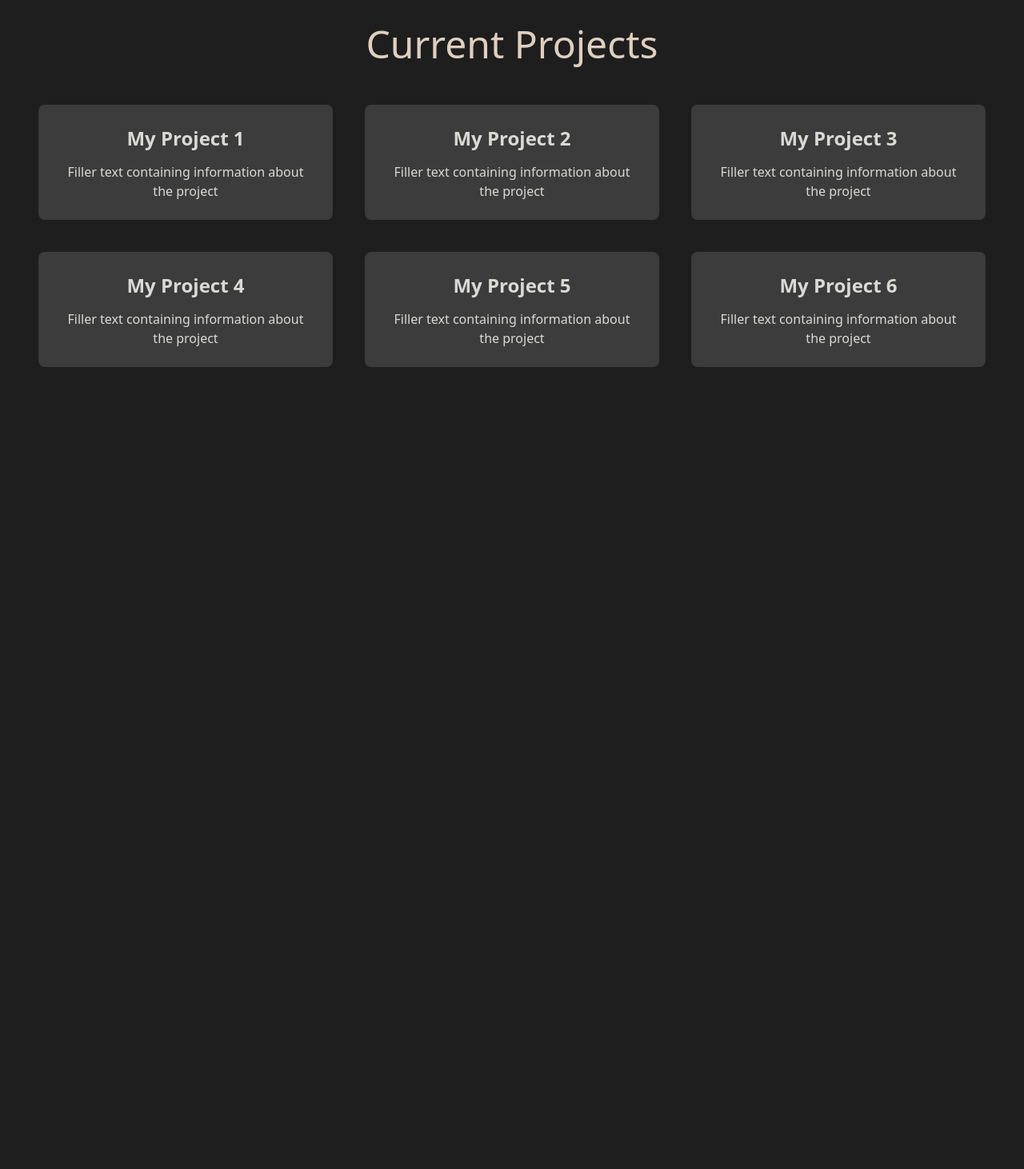
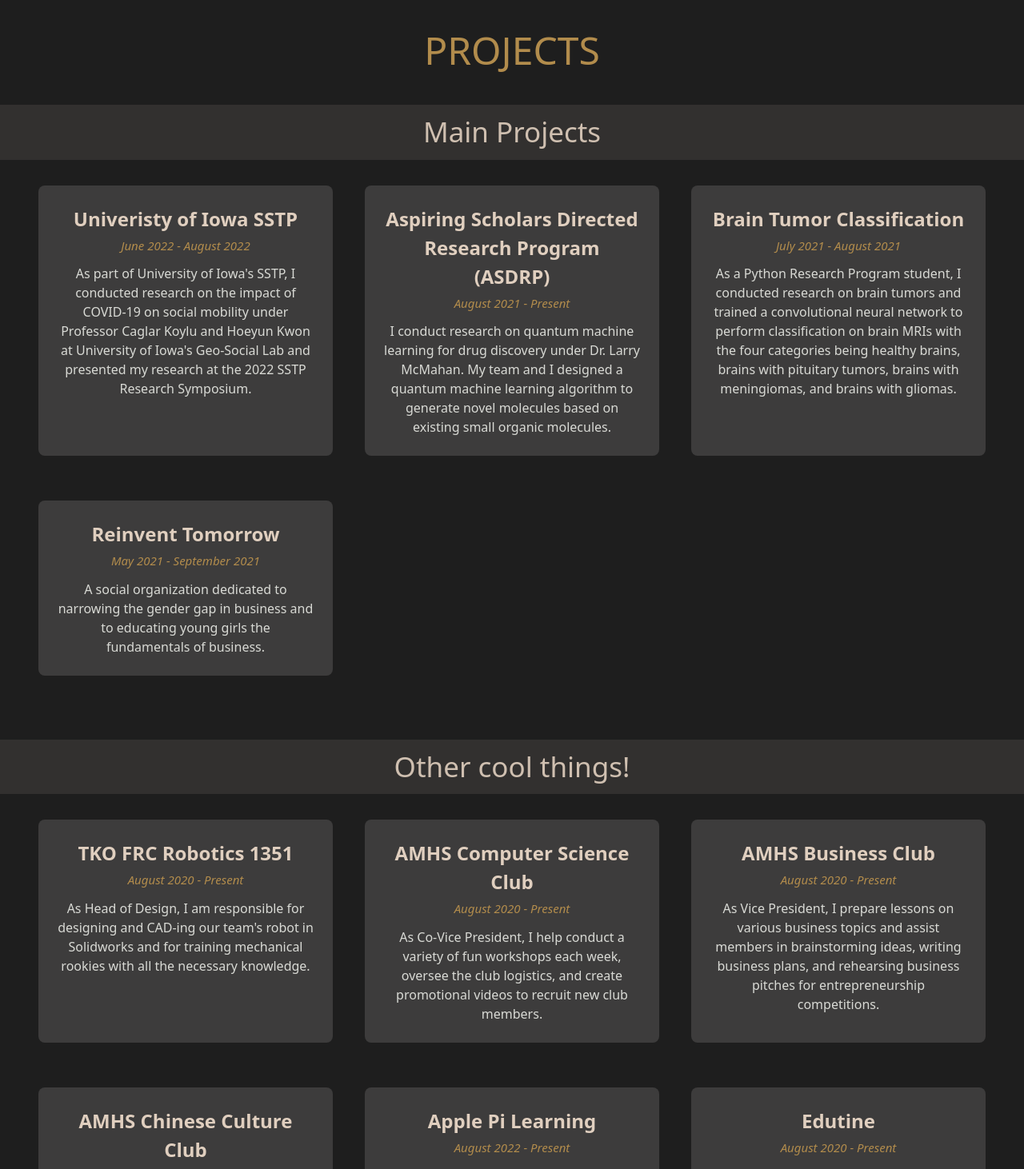
Before and after one commit to adelly13/personal-website, a Next.js app: page /projects in a window 1280 px wide. Shown: the part 120-1582 px from the top of the page at 80% size. Before the commit the page ends 800 px from the top, so only its background shows below. Built offline with nearby package versions, Linux system fonts and the light colour scheme.

Commit message:
added all info

```diff
--- a/components/nav.js
+++ b/components/nav.js
@@ -3,25 +3,25 @@
 import logo from '../public/logo.png'
 
 const links = [
+    { label: "Projects", href:"/projects"},
+    { label: "Publications", href: "/publications"},
     { label: "Blog", href: "https:blog.adelinachau.com" },
-    { label: "Projects", href:"/projects"},
-    { label: "Resume", href: "/"},
-    { label: "Publications", href: "/publications"}
+    { label: "Scrapbook", href: "https://scrapbook.hackclub.com/adelly13"},
 ]
 
 export default function Nav({ active }) {
     console.log(active)
     return (
-        <nav className="text-light-grey">
-            <ul className="flex flex-wrap justify-start items-start sm:items-center p-8 mt-6 sm:mt-0 mx-5">
+        <nav className="text-light-grey font-light">
+            <ul className="flex flex-wrap justify-start items-start sm:items-center p-8 mt-6 sm:mt-0 mx-4">
                 <Link href="/">
                     <Image src={logo} alt="adelina's logo" width="75" height="75"/>
                 </Link>
-                <ul className="grid gap-4 justify-items-center items-center grid-cols-4 grid-rows-1 text-[20px] mx-10">
+                <ul className="flex justify-items-center items-center mx-10 text-[20px]">
                     {links.map(({ href, label }) => (
                         <li key={`${href}${label}`}>
                             <Link legacyBehavior href={href}>
-                                <a className={`hover:text-gold px-4 py-2 ${active === label ?  'text-gold bg-white bg-opacity-10' : ``}$`}>
+                                <a className={`hover:text-gold px-12 py-2 ${active === label ?  'text-gold bg-white bg-opacity-10' : ``}$`}>
                                     {label}
                                 </a>
                             </Link>
--- /dev/null
+++ b/components/projectcard.js
@@ -0,0 +1,25 @@
+import Link from 'next/link'
+import Image from 'next/image'
+
+export default function ProjectCard({
+    title,
+    href,
+    description,
+    dates
+}) {
+    return (
+        <Link legacyBehavior href={href ?? '/'}>
+            <a className={`rounded-lg bg-grey text-center p-6 bg-opacity-30 ${href ? 'hover:bg-opacity-60' : 'pointer-events-none'}`}>
+                <div className={`text-[24px] font-semibold text-light-pink mb-1 ${href ? 'hover:underline hover:underline-offset-8' : ''}`}>
+                    {title}
+                </div>
+                <div className="text-gold text-[15px] italic mb-3">
+                    {dates}
+                </div>
+                <div className="text-light-grey">
+                    {description}
+                </div>
+            </a>
+        </Link>
+    )
+}
--- /dev/null
+++ b/components/publicationcard.js
@@ -0,0 +1,36 @@
+import Link from 'next/link'
+import Image from 'next/image'
+
+export default function PublicationCard({
+    journal,
+    title,
+    href,
+    href2,
+    status,
+    description
+}) {
+    return (
+        <section className="grid px-12 grid-cols-2">
+            <div className="text-[21px] p-6 text-light-grey underline underline-offset-8 decoration-light-grey/30 hover:decoration-light-grey/80">
+                <Link legacyBehavior href={href ?? '/'}>
+                    <a>
+                        {journal}
+                    </a>
+                </Link>
+            </div>
+            <Link legacyBehavior href={href2 ?? '/'}>
+                <a className={`rounded-lg bg-grey text-left p-6 bg-opacity-30 ${href2 ? 'hover:bg-opacity-60' : 'pointer-events-none'}`}>
+                    <div className={`text-[21px] text-light-pink mb-1 ${href2 ? 'hover:underline hover:underline-offset-8' : ''}`}>
+                        {title}
+                    </div>
+                    <div className="text-gold text-[15px] italic mb-3">
+                        {status}
+                    </div>
+                    <div className="text-light-grey">
+                        {description}
+                    </div>
+                </a>
+            </Link>
+        </section>
+    )
+}
--- a/pages/projects.js
+++ b/pages/projects.js
@@ -1,61 +1,84 @@
 import Nav from '../components/nav'
+import ProjectCard from '../components/projectcard'
 
 export default function Home() {
   return (
     <div>
       <Nav active="Projects"/>
-      <section className="text-[48px] text-light-pink text-center mb-10">
-        Current Projects
+      <section className="text-[48px] text-gold text-center mb-3 mt-2 font-light">
+        PROJECTS
       </section>
-      <section className="grid grid-cols-3 grid-rows-2 gap-10 mx-12">
-        <div className="rounded-lg bg-grey text-center p-6 bg-opacity-30">
-          <div className="text-[24px] font-semibold text-light-grey mb-3">
-            My Project 1
-          </div>
-          <div className="text-light-grey">
-            Filler text containing information about the project
-          </div>
+      <section className="mt-8 mb-20">
+        <div className="text-center text-light-pink text-opacity-90 mb-8 text-[35px] bg-light-pink bg-opacity-10 p-2">
+          Main Projects
         </div>
-        <div className="rounded-lg bg-grey text-center p-6 bg-opacity-30">
-          <div className="text-[24px] font-semibold text-light-grey mb-3">
-            My Project 2
-          </div>
-          <div className="text-light-grey">
-            Filler text containing information about the project
-          </div>
+        <section className="grid grid-cols-3 gap-x-10 gap-y-14 mx-12">
+          <ProjectCard
+            title="Univeristy of Iowa SSTP"
+            href="https://www.geo-social.com/blogs/Adelina_poster_2022.pdf"
+            description="As part of University of Iowa's SSTP, I conducted research on the impact of COVID-19 on social mobility under Professor Caglar Koylu and Hoeyun Kwon at University of Iowa's Geo-Social Lab and presented my research at the 2022 SSTP Research Symposium."
+            dates="June 2022 - August 2022"
+          />
+          <ProjectCard
+            title="Aspiring Scholars Directed Research Program (ASDRP)"
+            href="https://www.asdrp.org/"
+            description="I conduct research on quantum machine learning for drug discovery under Dr. Larry McMahan. My team and I designed a quantum machine learning algorithm to generate novel molecules based on existing small organic molecules."
+            dates="August 2021 - Present"
+          />
+          <ProjectCard
+            title="Brain Tumor Classification"
+            href="https://github.com/adelly13/BrainTumorClassification"
+            description="As a Python Research Program student, I conducted research on brain tumors and trained a convolutional neural network to perform classification on brain MRIs with the four categories being healthy brains, brains with pituitary tumors, brains with meningiomas, and brains with gliomas."
+            dates="July 2021 - August 2021"
+          />
+          <ProjectCard
+            title="Reinvent Tomorrow"
+            href="https://adelly13.github.io/ReinventTomorrow/"
+            description="A social organization dedicated to narrowing the gender gap in business and to educating young girls the fundamentals of business."
+            dates="May 2021 - September 2021"
+          />
+        </section>
+      </section>
+      <section className="mt-12 mb-8">
+        <div className="text-center text-light-pink text-opacity-90 mb-8 text-[35px] bg-light-pink bg-opacity-10 p-2">
+          Other cool things!
         </div>
-        <div className="rounded-lg bg-grey text-center p-6 bg-opacity-30">
-          <div className="text-[24px] font-semibold text-light-grey mb-3">
-            My Project 3
-          </div>
-          <div className="text-light-grey">
-            Filler text containing information about the project
-          </div>
-        </div>
-        <div className="rounded-lg bg-grey text-center p-6 bg-opacity-30">
-          <div className="text-[24px] font-semibold text-light-grey mb-3">
-            My Project 4
-          </div>
-          <div className="text-light-grey">
-            Filler text containing information about the project
-          </div>
-        </div>
-        <div className="rounded-lg bg-grey text-center p-6 bg-opacity-30">
-          <div className="text-[24px] font-semibold text-light-grey mb-3">
-            My Project 5
-          </div>
-          <div className="text-light-grey">
-            Filler text containing information about the project
-          </div>
-        </div>
-        <div className="rounded-lg bg-grey text-center p-6 bg-opacity-30">
-          <div className="text-[24px] font-semibold text-light-grey mb-3">
-            My Project 6
-          </div>
-          <div className="text-light-grey">
-            Filler text containing information about the project
-          </div>
-        </div>
+        <section className="grid grid-cols-3 gap-x-10 gap-y-14 mx-12">
+          <ProjectCard
+            title="TKO FRC Robotics 1351"
+            href="https://www.amhsrobotics.com/"
+            description="As Head of Design, I am responsible for designing and CAD-ing our team's robot in Solidworks and for training mechanical rookies with all the necessary knowledge."
+            dates="August 2020 - Present"
+          />
+          <ProjectCard
+            title="AMHS Computer Science Club"
+            href="https://mittycsclub.github.io/"
+            description="As Co-Vice President, I help conduct a variety of fun workshops each week, oversee the club logistics, and create promotional videos to recruit new club members."
+            dates="August 2020 - Present"
+          />
+          <ProjectCard
+            title="AMHS Business Club"
+            description="As Vice President, I prepare lessons on various business topics and assist members in brainstorming ideas, writing business plans, and rehearsing business pitches for entrepreneurship competitions."
+            dates="August 2020 - Present"
+          />
+          <ProjectCard
+            title="AMHS Chinese Culture Club"
+            description="As President, I plan events such as Paper Cutting and Calligraphy and Chinese New Year feast throughout the year to spread appreciation towards the beauty of Chinese culture."
+            dates="August 2020 - Present"
+          />
+          <ProjectCard
+            title="Apple Pi Learning"
+            href="https://www.applepiinc.com/"
+            description="I've been developing the curriculum for and teaching the Introduction to Python and Game Design class!"
+            dates="August 2022 - Present"
+          />
+          <ProjectCard
+            title="Edutine"
+            href="https://www.edutine.com/"
+            description="I've tutored K-12 students in several subjects and taught group classes in programming and business. As Assistant Coordinator and Tutor, I pairing tutors and students together and reach out to students interested in joining the program."
+            dates="August 2020 - Present"
+          />
+        </section>
       </section>
     </div>
   )
--- a/pages/publications.js
+++ b/pages/publications.js
@@ -1,11 +1,27 @@
 import Nav from '../components/nav'
+import PublicationCard from '../components/publicationcard'
 
 export default function Home() {
     return (
         <div>
-        <   Nav active="Publications"/>
-            <section className="text-[40px] font-semibold text-gold text-center">
+            <Nav active="Publications"/>
+            <section className="text-[48px] text-light-pink text-center mb-14 mt-2 font-light">
                 Publications
+            </section>
+            <section className="grid gap-8">
+                <PublicationCard
+                    journal="Journal of Emerging Investigators"
+                    title="Hybrid Quantum-Classical Generative Adversarial Network for Synthesizing Chemically Feasible Molecules"
+                    status="Manuscript Accepted in 2022"
+                    href="https://emerginginvestigators.org/"
+                />
+                <PublicationCard
+                    journal="University of Iowa SSTP Research Symposium"
+                    title="An Analysis of COVID-19’s Unequal Impact on Human Mobility Behaviors"
+                    status="Research Brief and Poster Presented in 2022"
+                    href="https://belinblank.education.uiowa.edu/students/sstp/"
+                    href2="https://www.geo-social.com/blogs/Adelina_poster_2022.pdf"
+                />
             </section>
         </div>
     )
```
Also changed, not shown: pages/index.js (+26 -4 lines).
